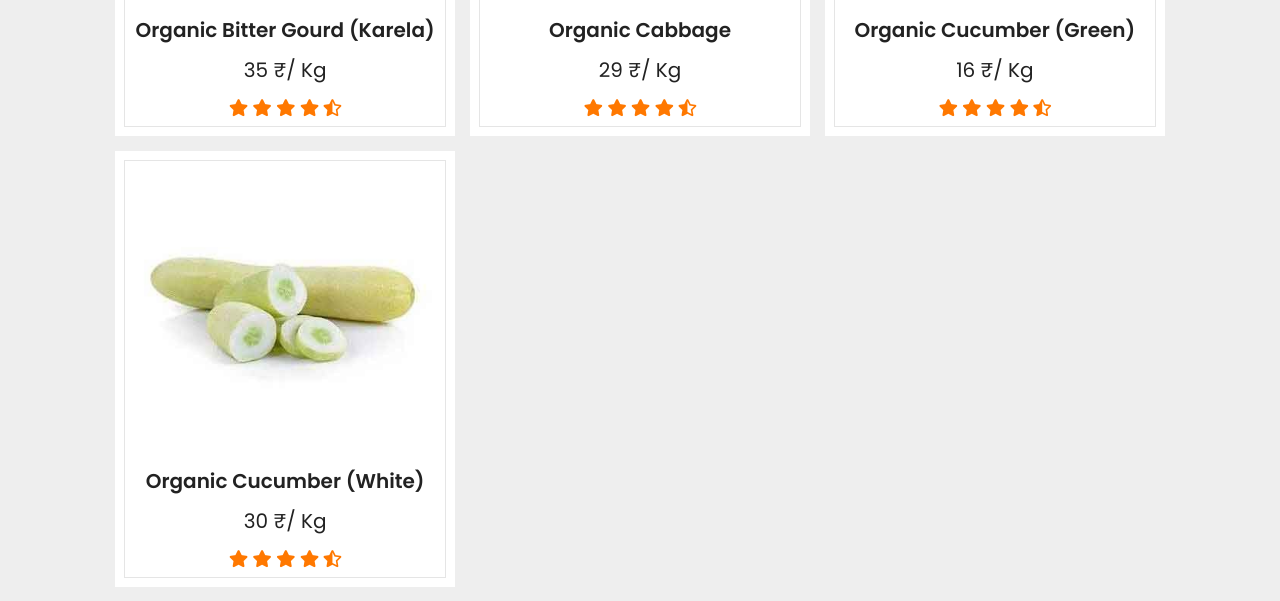
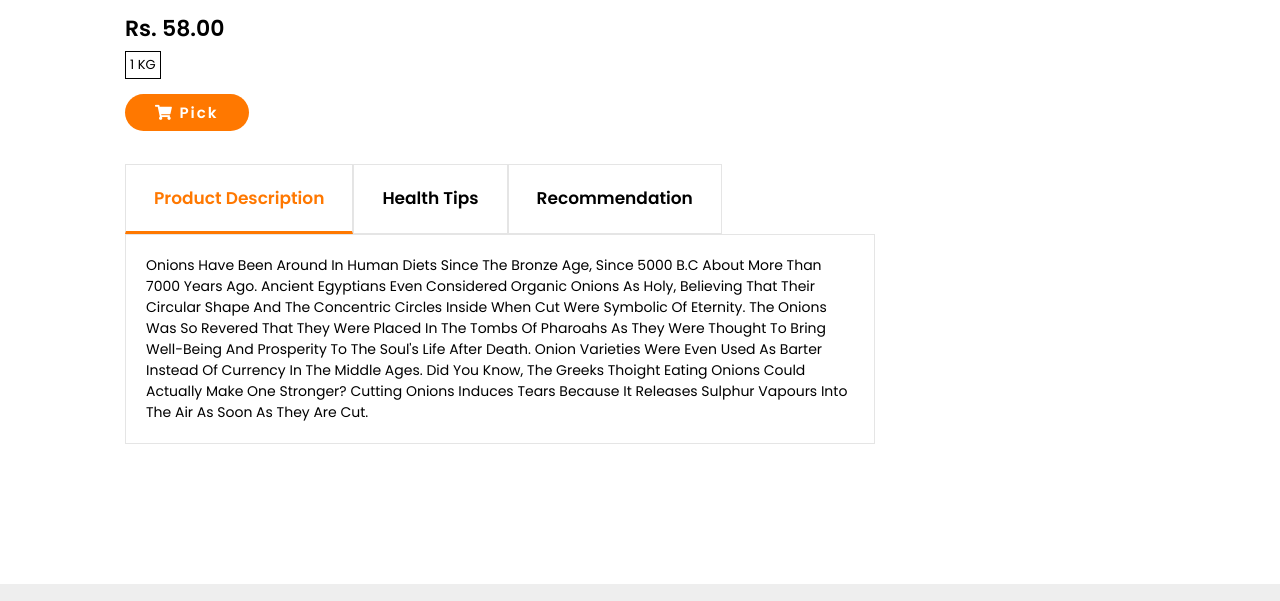
Before and after one commit to Ritesh591/thevegbox, a plain HTML site: page products.html in a window 1280 px wide. Shown: the part 320-921 px from the top of the page. Drawn offline with nearby package versions, Linux system fonts and the light colour scheme.

Commit message:
nineth commit

```diff
--- a/css/style.css
+++ b/css/style.css
@@ -1355,6 +1355,155 @@ textarea::placeholder{
   opacity: 0.2;
 }
 
+/* --single-product-page--- */
+
+.single-container{
+  position: relative;
+  max-width: 135rem;
+  margin:10rem 10rem;
+  padding: 10rem 2rem 0 2.5rem;
+}
+
+.single-container .row{
+  display: flex;
+  /* align-items: center; */
+  flex-wrap: wrap;
+  justify-content: space-around;
+}
+
+.single-product{
+  margin-top: 4rem;
+}
+
+.col-2{
+  position: relative;
+  flex: 2 1 auto;
+  min-width: 30rem;
+}
+
+.col-2 img{
+  margin: 4rem 0 0 1.6rem;
+  border: 1px solid rgba(0, 0, 0, 0.1);
+}
+
+.col-2 h1{
+  font-size: 4rem;
+  line-height: 6rem;
+  margin: 2.5rem 0;
+  border-bottom: 1.5px solid rgba(0, 0, 0, 0.1);
+}
+
+
+.single-product h4{
+  margin: 2rem 0 4rem;
+  font-size: 2.2rem;
+  font-weight: bold;
+}
+
+
+
+.qnt-lbl{
+  position: absolute;
+  top: 15rem;
+  font-size: 1.3rem;
+  padding: .3rem .4rem;
+  border: 1px solid black;
+}
+
+.col-2 .pick-btn{
+  font-size: 1.5rem;
+  font-weight: 600;
+  letter-spacing: 2px;
+  color: white;
+  background: var(--orange);
+  padding: .8rem 3rem;
+  margin: 3rem 0 !important;
+  border-radius: 3rem;
+  transition: background 0.5s;
+}
+
+.pick-btn:hover{
+  background: #39cf34;
+}
+
+.product-tabs{
+  display: flex;
+  flex-wrap: wrap;
+  max-width: 75rem;
+  margin: 4rem 0;
+}
+
+.product-tabs input[type="radio"]{
+  display: none;
+}
+
+.product-tabs label{
+  padding: 2rem 2.8rem;
+  border: 1px solid rgba(0, 0, 0, 0.1);
+  font-size: 1.7rem;
+  font-weight: bold;
+  cursor: pointer;
+}
+
+.product-tabs label:hover{
+  color: var(--orange);
+  border-bottom: 1px solid var(--orange);
+}
+
+.product-tabs p{
+  font-size: 1.4rem;
+}
+
+
+.product-tabs .tab{
+  width: 100%;
+  padding: 2rem;
+  border: 1px solid rgba(0, 0, 0, 0.1);
+  order: 1;
+  display: none;
+}
+
+
+.product-tabs input[type="radio"]:checked + label + .tab{
+  display: block;
+}
+
+.product-tabs input[type="radio"]:checked + label {
+  color: var(--orange);
+  border-bottom: 3px solid var(--orange);
+}
+
+
+
+
+
+
+
+
+
+
+
+
+
+
+
+
+
+
+
+
+
+
+
+
+
+
+
+
+
+
+
+
 /* --------cart-page---------- */
 
 .small-container {
@@ -1500,6 +1649,7 @@ th:last-child {
 }
 
 .check-container{
+  display: block;
   max-width: 90rem;
   width: 100%;
   background: white;
--- a/js/script.js
+++ b/js/script.js
@@ -178,35 +178,38 @@ const increaseNumber = (incdec,itemPrice) => {
 
   // working cart
 
-if (document.readyState == 'loading'){
-  document.addEventListener("DOMContentLoader", ready)
-} else{
-  ready()
-}
+// if (document.readyState == 'loading'){
+//   document.addEventListener("DOMContentLoader", ready)
+// } else{
+//   ready()
+// }
 
-  // making functions
+//   // making functions
 
-function ready(){
-  //remove items from cart
-  var removeCartButton = document.getElementsByClassName('cart-remove')
-  console.log(removeCartButton)
-  for (var i = 0; i < removeCartButton.length; i++){
-    var button = removeCartButton[i]
-    button.addEventListener('click', removeCartItem)
-  }
-}
+// function ready(){
+//   //remove items from cart
+//   var removeCartButton = document.getElementsByClassName('cart-remove')
+//   console.log(removeCartButton)
+//   for (var i = 0; i < removeCartButton.length; i++){
+//     var button = removeCartButton[i]
+//     button.addEventListener('click', removeCartItem)
+//   }
+// }
 
-function removeCartItem(event) {
-  var buttonClicked = event.target
-  buttonClicked.parentElement.remove()
-}
+// function removeCartItem(event) {
+//   var buttonClicked = event.target
+//   buttonClicked.parentElement.remove()
+// }
+
+
+
 
 
 function switchVisible() {
   if (document.getElementById('check')) {
 
     if (document.getElementById('check').style.display == 'none') {
-          document.getElementById('check').style.display = 'none';
+        document.getElementById('check').style.display = 'block';
         document.getElementById('wrapper').style.display = 'none';
     }
     else {
--- a/products.html
+++ b/products.html
@@ -19,7 +19,7 @@
 
 </head>
 
-<body>
+<body style="background-color: #fff;">
 
     <!-- header section starts  -->
 
@@ -57,106 +57,75 @@
 
     <!-- ---Product Section starts--- -->
 
-    <section class="all-products">
+    <div class="single-container single-product">
+        <div class="row">
+            <div class="col-2">
+                <img src="image/onion.png" alt="onion">
+                <div class="product-content">
+                    <h2>Why <span>Shop</span> From TheVegBox ?</h2>
 
-        <div class="box-container">
 
-            <div class="box">
-                <div class="icons">
-                    <a href="#" class="fas fa-shopping-cart"></a>
-                    <a href="#" class="fas fa-heart"></a>
-                    <a href="#" class="fas fa-eye"></a>
-                </div>
-                <div class="image">
-                    <img src="image/karela.png" alt="">
-                </div>
-                <div class="content">
-                    <h3>Organic Bitter Gourd (karela)</h3>
-                    <div class="price">35 &#8377;/ kg</div>
-                    <div class="stars">
-                        <i class="fas fa-star"></i>
-                        <i class="fas fa-star"></i>
-                        <i class="fas fa-star"></i>
-                        <i class="fas fa-star"></i>
-                        <i class="fas fa-star-half-alt"></i>
                 </div>
             </div>
+            <div class="col-2">
+                <h1 id="product-title">Organic onion</h1>
+                <h4 id="product-price">Rs. 58.00</h4>
+                <label for="product-price" class="qnt-lbl">1 KG</label><br>
+                <a href="#" class="pick-btn"><span class="fas fa-shopping-cart"></span> Pick</a>
+                <div class="product-tabs">
+                    <input type="radio" id="tabProduct" name="myTabs" checked="checked">
+                    <label for="tabProduct">Product description</label>
+                    <div class="tab">
+                        <!-- <h2>Product description</h2> -->
+                        <p>Onions have been around in human diets since the Bronze age, since 5000 B.C about more than
+                            7000
+                            years ago. Ancient Egyptians even considered organic onions as holy, believing that their
+                            circular
+                            shape and the concentric circles inside when cut were symbolic of eternity. The onions was
+                            so
+                            revered that they were placed in the tombs of pharoahs as they were thought to bring
+                            well-being and
+                            prosperity to the soul's life after death. Onion varieties were even used as barter instead
+                            of
+                            currency in the Middle Ages. Did you know, the Greeks thoight eating onions could actually
+                            make one
+                            stronger? Cutting onions induces tears because it releases sulphur vapours into the air as
+                            soon as
+                            they are cut.</p>
                     </div>
 
-            <div class="box">
-                <div class="icons">
-                    <a href="#" class="fas fa-shopping-cart"></a>
-                    <a href="#" class="fas fa-heart"></a>
-                    <a href="#" class="fas fa-eye"></a>
+                    <input type="radio" id="tabHealth" name="myTabs">
+                    <label for="tabHealth">Health tips</label>
+                    <div class="tab">
+                        <!-- <h2>Health tips</h2> -->
+                        <p>A medium sized onion has about 40 Kcal, and 1.7 grams of dietary fiber. It is high in vitamin
+                            C followed by vitamin B-6. The prominent mineral in <b>organic onions</b> is Potassium. The outer
+                            layers of onions are very rich in antioxidants as well. Of the phyo-compunds, <b>onion</b> sis
+                            found to be rich in quercetin, a strong antioxidant having anti-inflammatory properties. The
+                            health benefits include lesser risk of any cardiovascular disease as you include more onions
+                            in your diet, help in fighting osteoporosis in menopausal women, helps in preventing
+                            constipation and improving digestion and helps in lowering cholesterol.</p>
                     </div>
-                <div class="image">
-                    <img src="image/cabbage.png" alt="">
-                </div>
-                <div class="content">
-                    <h3>Organic cabbage</h3>
-                    <div class="price">29 &#8377;/ kg</div>
-                    <div class="stars">
-                        <i class="fas fa-star"></i>
-                        <i class="fas fa-star"></i>
-                        <i class="fas fa-star"></i>
-                        <i class="fas fa-star"></i>
-                        <i class="fas fa-star-half-alt"></i>
+
+                    <input type="radio" id="tabRecomm" name="myTabs">
+                    <label for="tabRecomm">Recommendation</label>
+                    <div class="tab">
+                        <!-- <h2>Recommendation</h2> -->
+                        <p>You can order <b>organic onion online</b> and add this versatile vegetable to make yummy onion dosa
+                            with rice dosa mix or you can even fry some delicious piping hot onion rings
+                            with maida and black pepper powder.</p>
                     </div>
                 </div>
-            </div>
-
-            <div class="box">
-                <div class="icons">
-                    <a href="#" class="fas fa-shopping-cart"></a>
-                    <a href="#" class="fas fa-heart"></a>
-                    <a href="#" class="fas fa-eye"></a>
-                </div>
-                <div class="image">
-                    <img src="image/cucumber-green.png" alt="">
-                </div>
-                <div class="content">
-                    <h3>Organic cucumber (green)</h3>
-                    <div class="price">16 &#8377;/ kg</div>
-                    <div class="stars">
-                        <i class="fas fa-star"></i>
-                        <i class="fas fa-star"></i>
-                        <i class="fas fa-star"></i>
-                        <i class="fas fa-star"></i>
-                        <i class="fas fa-star-half-alt"></i>
-                    </div>
-                </div>
-            </div>
-
-            <div class="box">
-                <div class="icons">
-                    <a href="#" class="fas fa-shopping-cart"></a>
-                    <a href="#" class="fas fa-heart"></a>
-                    <a href="#" class="fas fa-eye"></a>
-                </div>
-                <div class="image">
-                    <img src="image/cucumber.png" alt="">
-                </div>
-                <div class="content">
-                    <h3>Organic cucumber (White)</h3>
-                    <div class="price">30 &#8377;/ kg</div>
-                    <div class="stars">
-                        <i class="fas fa-star"></i>
-                        <i class="fas fa-star"></i>
-                        <i class="fas fa-star"></i>
-                        <i class="fas fa-star"></i>
-                        <i class="fas fa-star-half-alt"></i>
             </div>
         </div>
     </div>
 
 
-    </section>
-
     <!-- ---Product Section End--- -->
 
     <!-- footer section starts  -->
 
-    <section class="footer">
+    <section class="footer" style="background-color: #eee;">
 
         <div class="box-container">
 
@@ -188,14 +157,6 @@
                 <a href="#" class="links"> <i class="fas fa-arrow-right"></i> review </a>
             </div>
 
-            <div class="box">
-                <h3>newsletter</h3>
-                <p>subscribe for latest updates</p>
-                <input type="email" placeholder="your email" class="email">
-                <input type="submit" value="subscribe" class="btn">
-                <img src="image/payment.png" class="payment-img" alt="">
-            </div>
-
         </div>
 
         <div class="credit"> &copy; copyright <span> TheVegBox </span> | all rights reserved </div>
```
Also changed, not shown: checkout.html (+1 -1 lines), index.html (+4 -3 lines), products/allvegetables.html (+2 -2 lines). Lines whose indentation alone changed are shown as unchanged.
